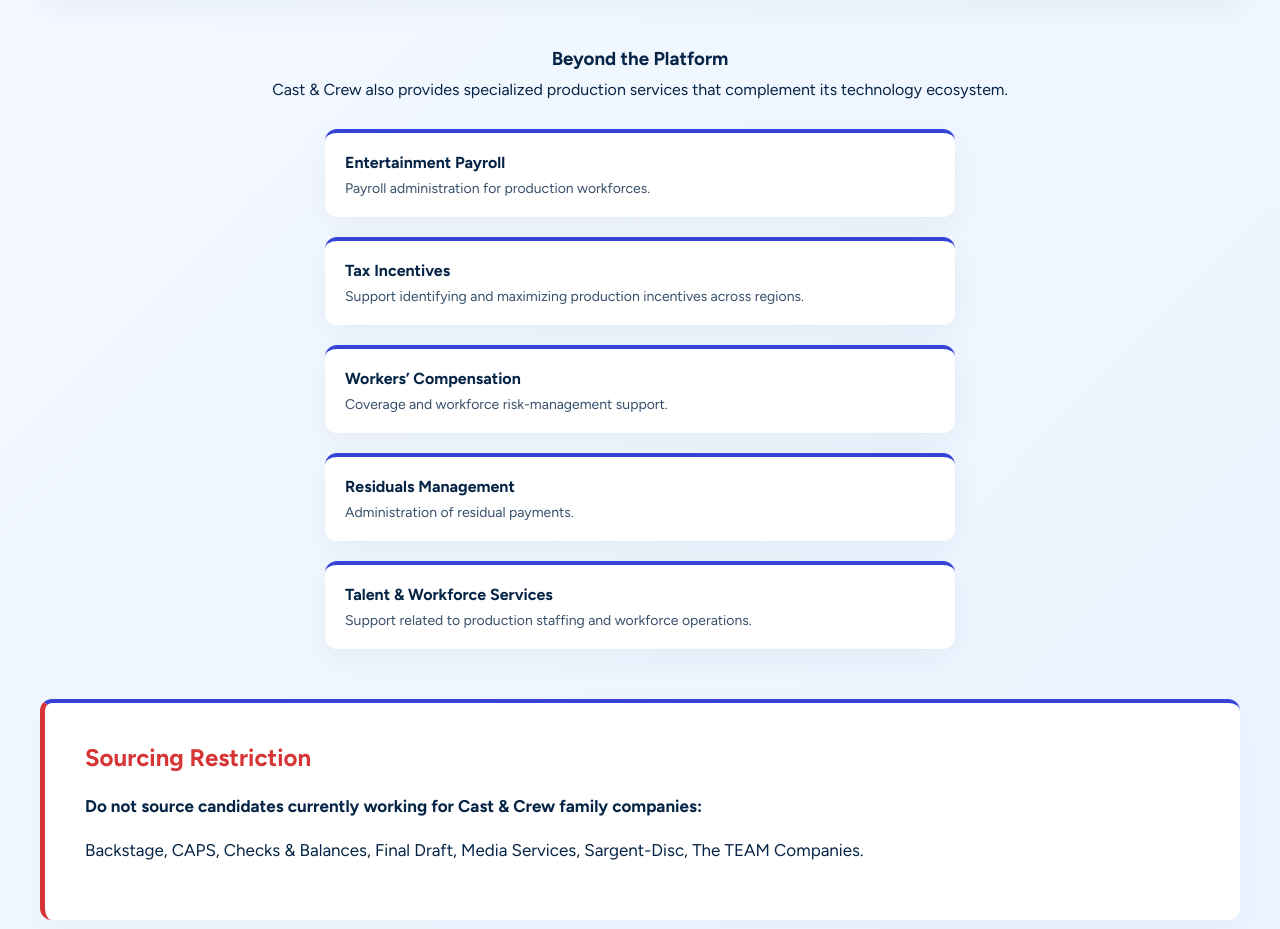
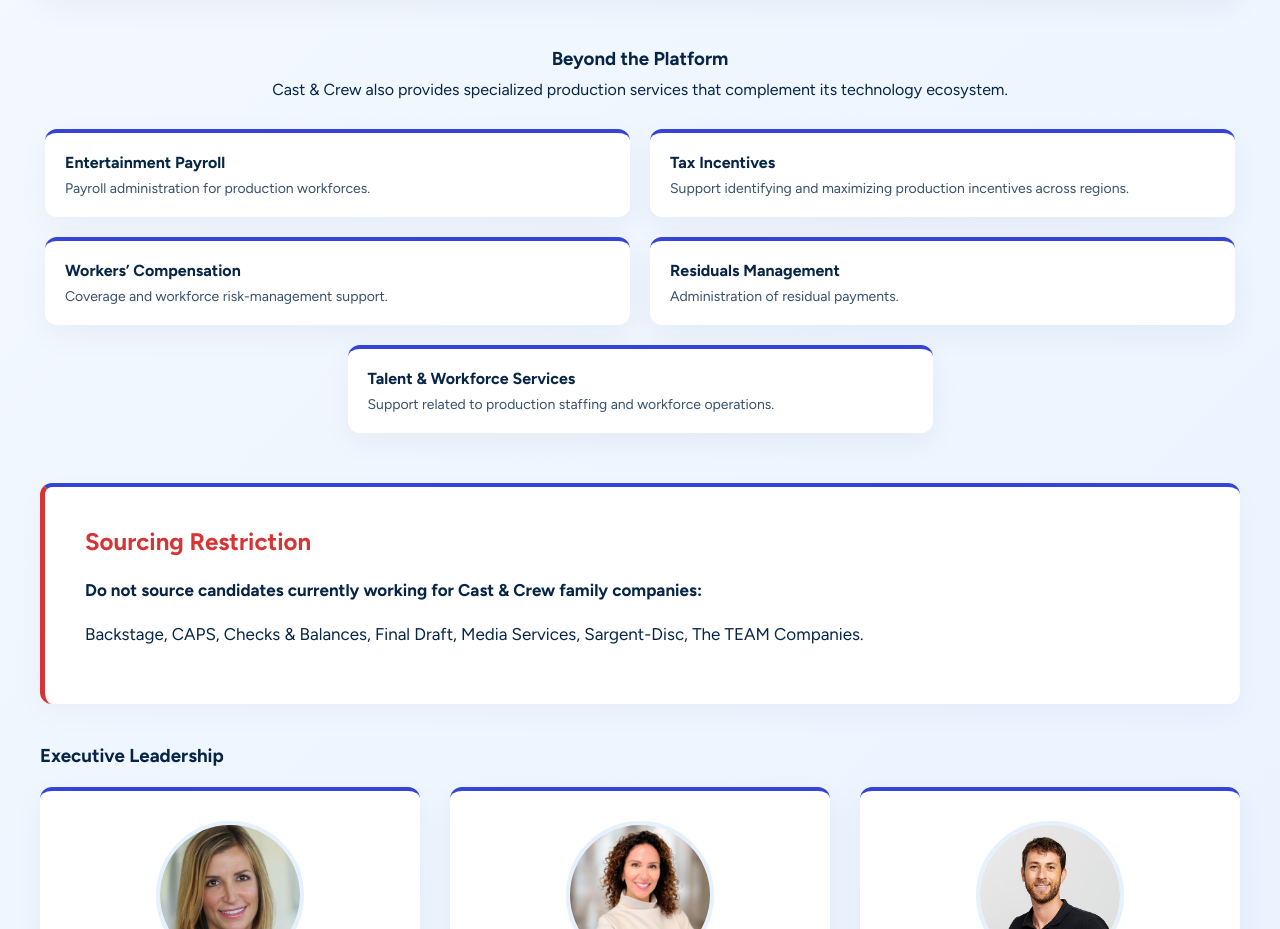
Before and after one commit to anapenna-boop/portal-remoti, a plain HTML site: page info.html in a window 1280 px wide. Shown: the part 2589-3518 px from the top of the page. Drawn offline with Linux system fonts and the light colour scheme.

Commit message:
Update beyond-grid styles for better responsiveness

```diff
--- a/styles.css
+++ b/styles.css
@@ -216,7 +216,7 @@
     opacity: 0.8;
 }
 
-/* CUADRÍCULA 2-2-1 PARA BEYOND THE PLATFORM */
+/* CUADRÍCULA 2-2-1 ESTRICTA PARA BEYOND THE PLATFORM */
 .beyond-grid {
     display: flex;
     flex-wrap: wrap;
@@ -225,8 +225,8 @@
 }
 
 .beyond-grid .compact-card {
-    flex: 0 1 calc(50% - 10px);
-    min-width: 250px;
+    width: calc(50% - 15px); /* Obliga a que sean exactamente 2 por fila */
+    box-sizing: border-box;
 }
 
 /* TARJETA COMBINADA (PLANNING + ENTERTAINMENT) */
@@ -586,7 +586,9 @@
 
     .combined-card { flex-direction: column; }
     .combined-divider { width: 100%; height: 2px; margin: 0; }
-    .beyond-grid .compact-card { flex: 1 1 100%; }
+
+    /* En celulares, que las cajas de Beyond the Platform ocupen todo el ancho */
+    .beyond-grid .compact-card { width: 100%; }
 
     .modal-body {
         flex-direction: column;
```
